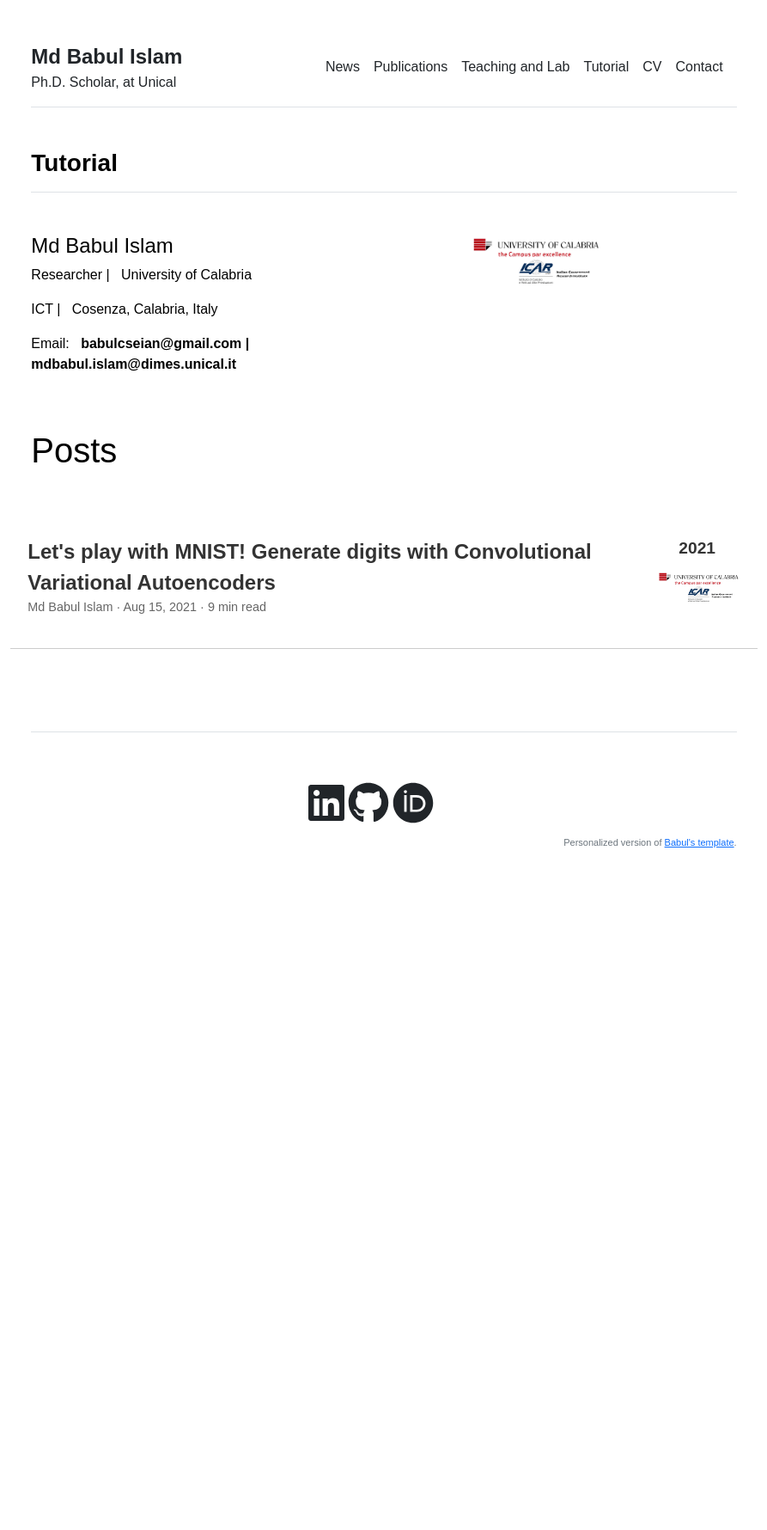
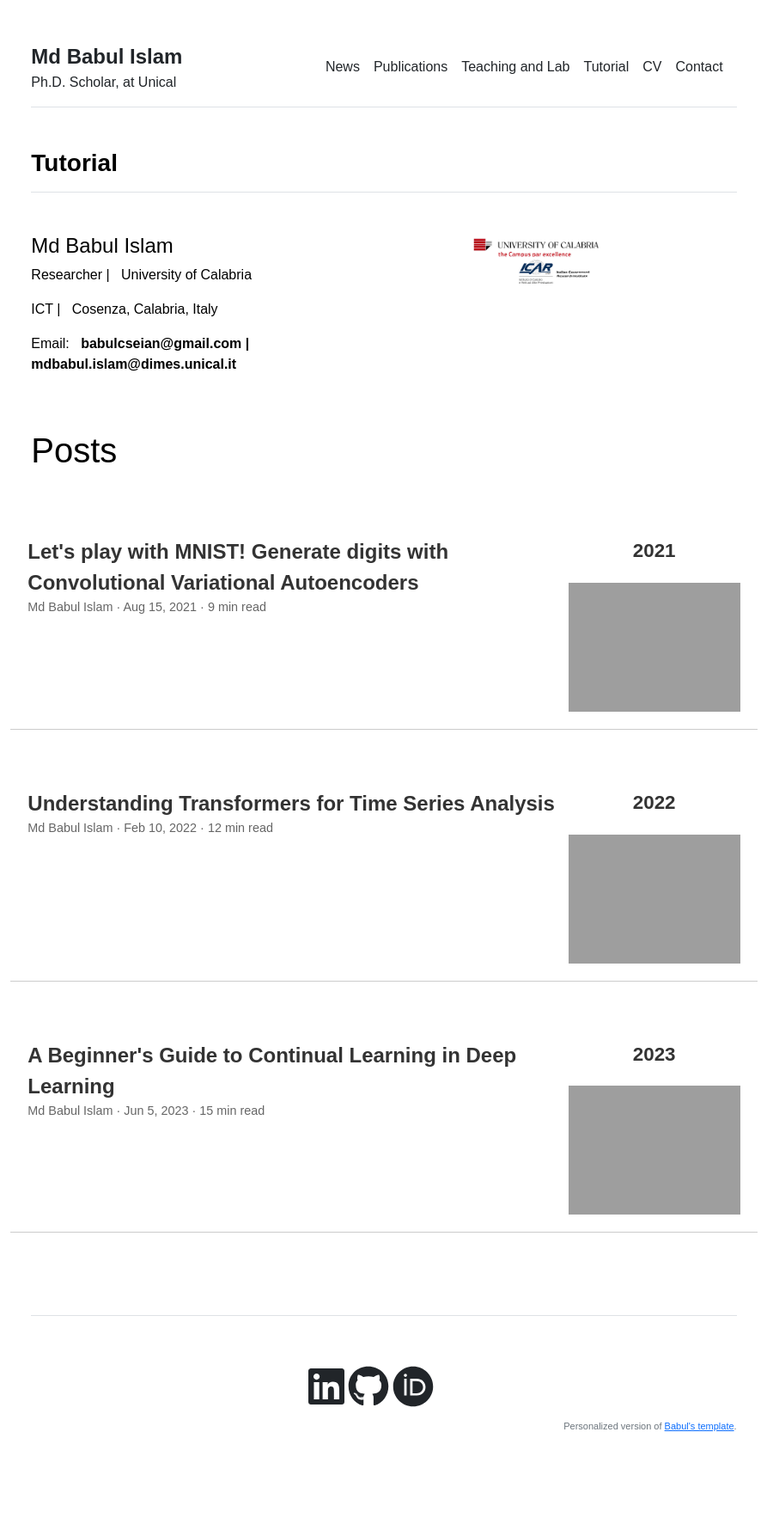
Before and after one commit to babulcseian/babulcseian.github.io, a Jekyll site: the page built from Tutorial.md, in a window 1280 px wide. Shown: the whole page at 86% size, without its empty margins (193-1086 px from the left). Built offline with Jekyll 4.4.1, drawn with Linux system fonts in a browser that asks for light colours; a style sheet for code colours, icons or effects is not loaded; before the commit the page ends 1101 px from its top, so only the background shows below that.

Commit message:
Update Tutorial.html

```diff
--- a/_includes/Tutorial.html
+++ b/_includes/Tutorial.html
@@ -15,8 +15,9 @@
         <img src="{{ site.github.url }}/assets/img/Unical and CNR .jpg" alt="Tutorial" width="50%">
       </div>
 
-
-
+<head>
+    <meta charset="UTF-8">
+    <meta name="viewport" content="width=device-width, initial-scale=1.0">
     <title>Posts</title>
     <style>
         body {
@@ -49,7 +50,7 @@
             font-size: 0.9em;
         }
         .post-year {
-            font-size: 1.2em;
+            font-size: 1.4em;
             color: #333;
             font-weight: bold;
             text-align: center;
@@ -65,8 +66,8 @@
             align-items: center;
         }
         .post-image {
-            max-width: 100px;
-            margin-top: 10px;
+            max-width: 200px;
+            margin-top:20px;
         }
     </style>
     <script>
@@ -84,6 +85,7 @@
 
     <h1>Posts</h1>
 
+    <!-- Post 1 -->
     <div class="post">
         <div class="post-content">
             <a href="javascript:void(0)" class="post-title" onclick="togglePostDetails('post1')">
@@ -96,9 +98,44 @@
         </div>
         <div class="post-sidebar">
             <div class="post-year">2021</div>
-            <img src="{{ site.github.url }}/assets/img/Unical and CNR .jpg" alt="MNIST Example" class="post-image">
+            <img src="{{ site.github.url }}/assets/img/Unical_and_CNR.jpg" alt="MNIST Example" class="post-image">
         </div>
     </div>
+
+    <!-- Post 2 -->
+    <div class="post">
+        <div class="post-content">
+            <a href="javascript:void(0)" class="post-title" onclick="togglePostDetails('post2')">
+                Understanding Transformers for Time Series Analysis
+            </a>
+            <p class="post-meta">Md Babul Islam · Feb 10, 2022 · 12 min read</p>
+            <div id="post2" class="post-details">
+                <p>This article explores how Transformers can be applied to time series analysis, discussing their architecture, advantages, and practical applications in forecasting tasks.</p>
+            </div>
+        </div>
+        <div class="post-sidebar">
+            <div class="post-year">2022</div>
+            <img src="{{ site.github.url }}/assets/img/Transformers.jpg" alt="Transformers Example" class="post-image">
+        </div>
+    </div>
+
+    <!-- Post 3 -->
+    <div class="post">
+        <div class="post-content">
+            <a href="javascript:void(0)" class="post-title" onclick="togglePostDetails('post3')">
+                A Beginner's Guide to Continual Learning in Deep Learning
+            </a>
+            <p class="post-meta">Md Babul Islam · Jun 5, 2023 · 15 min read</p>
+            <div id="post3" class="post-details">
+                <p>Learn the basics of Continual Learning in deep learning, its challenges, and its potential for building adaptive, long-term learning systems in artificial intelligence.</p>
+            </div>
+        </div>
+        <div class="post-sidebar">
+            <div class="post-year">2023</div>
+            <img src="{{ site.github.url }}/assets/img/Continual_Learning.jpg" alt="Continual Learning Example" class="post-image">
+        </div>
+    </div>
+
 
 
 
```
